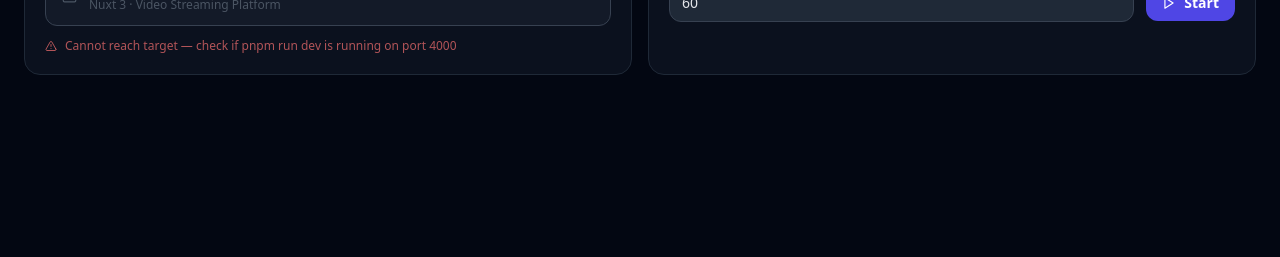
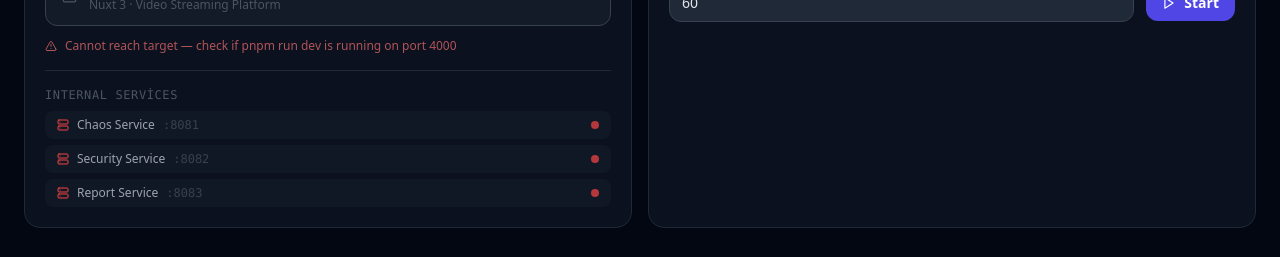
Before and after one commit to Keremoezel/grup6-service-test-tool, a React (Vite) app in the folder ui-service/: page / in a window 1280 px wide. Shown: the part 471-728 px from the top of the page. Built offline with nearby package versions, Linux system fonts and the light colour scheme; no server answers.

Commit message:
fix: host.docker.internal + add internal services to dashboard + security panel defaults to target

```diff
--- a/ui-service/src/components/Dashboard.jsx
+++ b/ui-service/src/components/Dashboard.jsx
@@ -43,6 +43,29 @@ function HealthBar({ score }) {
           <div className="absolute inset-0 bg-white/20 animate-pulse" />
         </div>
       </div>
+    </div>
+  )
+}
+
+// ── Small dot for internal services ──────────────────────────────────────────
+function InternalServiceDot({ label, client, port }) {
+  const [status, setStatus] = useState('checking')
+  useEffect(() => {
+    const check = () => client.health()
+      .then(() => setStatus('up'))
+      .catch(() => setStatus('down'))
+    check()
+    const t = setInterval(check, 15000)
+    return () => clearInterval(t)
+  }, [])
+  return (
+    <div className="flex items-center justify-between py-1.5 px-3 rounded-lg bg-gray-800/30">
+      <div className="flex items-center gap-2">
+        <Server size={12} className={status === 'up' ? 'text-gray-500' : 'text-red-500'} />
+        <span className="text-gray-400 text-xs">{label}</span>
+        <span className="text-gray-700 text-xs font-mono">:{port}</span>
+      </div>
+      <span className={`w-2 h-2 rounded-full ${status === 'up' ? 'bg-green-500' : status === 'down' ? 'bg-red-500 animate-pulse' : 'bg-amber-500 animate-pulse'}`} />
     </div>
   )
 }
@@ -171,6 +194,16 @@ function TargetServiceStatus() {
           <span>Cannot reach target — check if pnpm run dev is running on port 4000</span>
         </div>
       )}
+
+      {/* Internal microservices — shown for project demo purposes */}
+      <div className="mt-4 pt-4 border-t border-gray-800">
+        <p className="text-xs text-gray-600 mb-2 font-mono uppercase tracking-wider">Internal Services</p>
+        <div className="space-y-1.5">
+          <InternalServiceDot label="Chaos Service" client={chaosClient} port="8081" />
+          <InternalServiceDot label="Security Service" client={securityClient} port="8082" />
+          <InternalServiceDot label="Report Service" client={reportClient} port="8083" />
+        </div>
+      </div>
     </div>
   )
 }
--- a/ui-service/src/components/SecurityPanel.jsx
+++ b/ui-service/src/components/SecurityPanel.jsx
@@ -103,12 +103,12 @@ function ScanCard({ scan }) {
 }
 
 export default function SecurityPanel() {
-  const [serviceName, setServiceName] = useState('')
+  const [serviceName, setServiceName] = useState('target-video-service')
   const [scans, setScans] = useState([])
   const [scanning, setScanning] = useState(false)
-  const [sslHost, setSslHost] = useState('')
+  const [sslHost, setSslHost] = useState('localhost')
   const [sslResult, setSslResult] = useState(null)
-  const [portHost, setPortHost] = useState('')
+  const [portHost, setPortHost] = useState('localhost')
   const [portResult, setPortResult] = useState(null)
 
   const fetchScans = async () => {
@@ -161,7 +161,9 @@ export default function SecurityPanel() {
         <h2 className="text-2xl font-bold tracking-tight flex items-center gap-2">
           <Shield size={22} className="text-indigo-400" /> Security Panel
         </h2>
-        <p className="text-gray-500 text-sm mt-1">Vulnerability scanning and security checks</p>
+        <p className="text-gray-500 text-sm mt-1">
+          Scanning <span className="text-indigo-400 font-mono text-xs">target-video-service</span> for vulnerabilities — OPEN_PORT, WEAK_CONFIG, SSL_ISSUE, AUTH_MISSING
+        </p>
       </div>
 
       {/* Scan */}
@@ -172,7 +174,7 @@ export default function SecurityPanel() {
         <div className="flex gap-3">
           <input
             className="flex-1 bg-gray-800 border border-gray-700 text-gray-200 rounded-xl px-4 py-2.5 text-sm focus:outline-none focus:border-indigo-500 placeholder-gray-600 transition-all"
-            placeholder="Service name (e.g. api-gateway, auth-service)"
+            placeholder="Service name (e.g. target-video-service)"
             value={serviceName}
             onChange={e => setServiceName(e.target.value)}
             onKeyDown={e => e.key === 'Enter' && handleScan()}
@@ -185,7 +187,7 @@ export default function SecurityPanel() {
             {scanning ? 'Scanning...' : 'Run Scan'}
           </button>
         </div>
-        <p className="text-xs text-gray-600">Checks for OPEN_PORT, WEAK_CONFIG, SSL_ISSUE, AUTH_MISSING · Scores from 0–100</p>
+        <p className="text-xs text-gray-600">Scans for intentional vulnerabilities: wide CORS, exposed /api/debug, weak auth, open ports · Scores 0–100</p>
       </div>
 
       {/* SSL & Port */}
@@ -257,7 +259,7 @@ export default function SecurityPanel() {
           <div className="rounded-2xl border border-gray-800 bg-gray-900/60 text-center py-14 text-gray-600">
             <Shield size={36} className="mx-auto mb-3 opacity-20" />
             <p className="text-sm">No security scans yet</p>
-            <p className="text-xs mt-1 text-gray-700">Enter a service name above and click Run Scan</p>
+            <p className="text-xs mt-1 text-gray-700">Click Run Scan to scan target-video-service</p>
           </div>
         ) : (
           scans.map(scan => <ScanCard key={scan.scanId} scan={scan} />)
```
